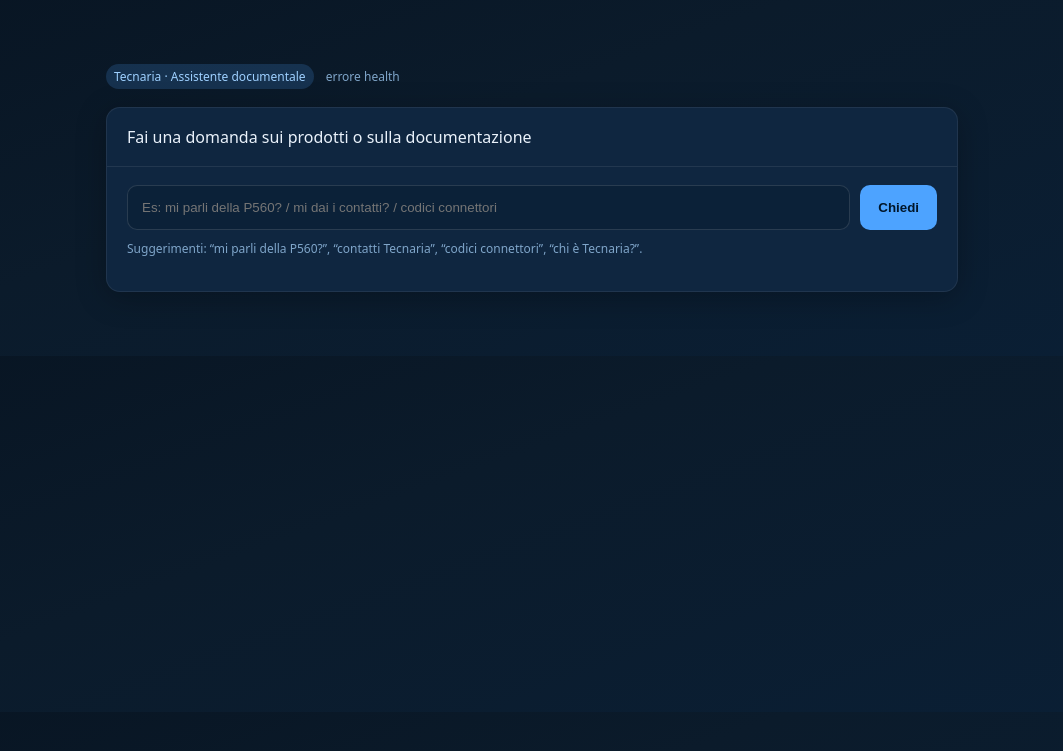
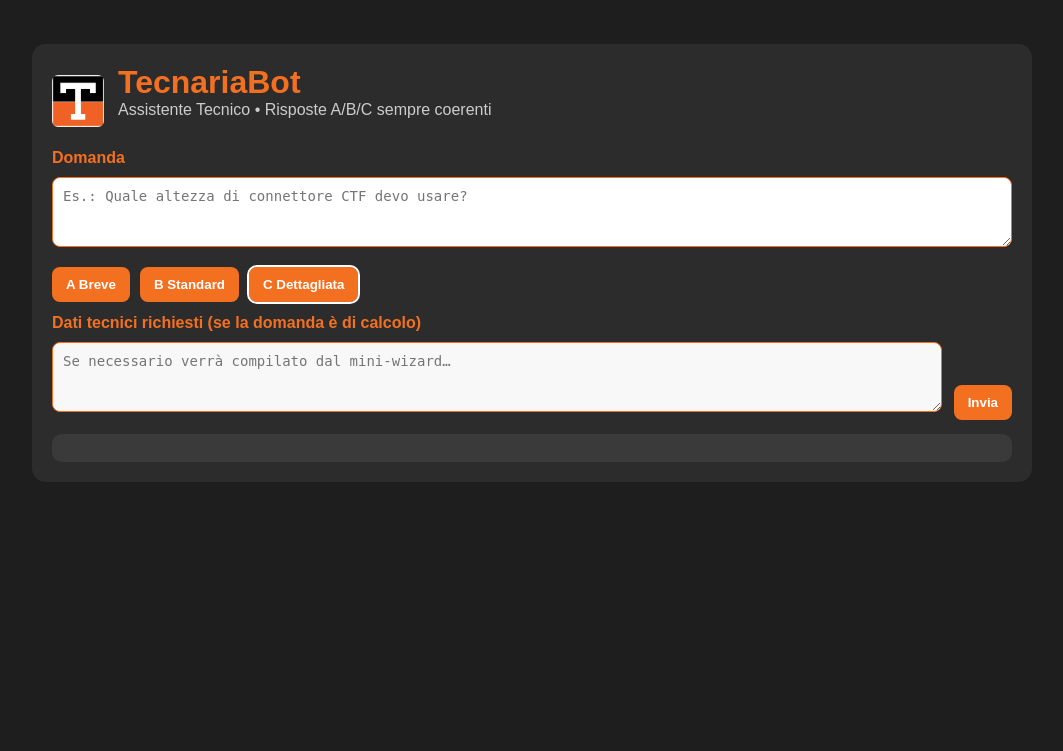
Before and after one commit to ZanRoberto/Tecnaria_V3, a Flask app: template templates/index.html in a window 1280 px wide. Shown: the top 751 px of the page, without its empty margins (108-1171 px from the left). Run offline with Flask 3, Linux system fonts and the light colour scheme; the template is opened without the code that fills it, so the values that code supplies are empty.

Commit message:
Update index.html

```diff
--- a/templates/index.html
+++ b/templates/index.html
@@ -1,152 +1,75 @@
-<!doctype html>
+<!DOCTYPE html>
 <html lang="it">
 <head>
-  <meta charset="utf-8" />
+  <meta charset="UTF-8" />
   <meta name="viewport" content="width=device-width,initial-scale=1" />
-  <title>Tecnaria · Assistente documentale</title>
+  <title>TecnariaBot</title>
+  <link rel="stylesheet" href="/static/img/style.css?v=2025-09-19" />
   <style>
-    :root{
-      --bg:#0b1b2b; --card:#0f2640; --muted:#7fa5c9; --text:#eaf2fb; --accent:#4da3ff; --accent-2:#9ed0ff;
-    }
-    *{box-sizing:border-box}
-    body{margin:0;font-family:system-ui,-apple-system,Segoe UI,Roboto,Ubuntu,'Helvetica Neue',Arial;
-         background:linear-gradient(160deg,#081523 0%, #0b1b2b 40%, #0a1f35 100%); color:var(--text)}
-    .wrap{max-width:900px;margin:40px auto;padding:24px}
-    .brand{display:flex;align-items:center;gap:12px;margin-bottom:18px}
-    .brand h1{font-size:18px;margin:0;font-weight:600;letter-spacing:.2px}
-    .card{background:var(--card);border:1px solid rgba(255,255,255,.07);border-radius:14px;box-shadow:0 6px 30px rgba(0,0,0,.25)}
-    .head{padding:18px 20px;border-bottom:1px solid rgba(255,255,255,.08);display:flex;justify-content:space-between;align-items:center}
-    .status{font-size:12px;color:var(--muted)}
-    .content{padding:18px 20px}
-    .inputrow{display:flex;gap:10px}
-    .inputrow input{flex:1;padding:14px 14px;border-radius:10px;border:1px solid rgba(255,255,255,.12);
-      background:#0b2138;color:var(--text);outline:none}
-    .inputrow button{padding:14px 18px;border-radius:10px;border:0;background:var(--accent);color:#00162a;font-weight:700;cursor:pointer}
-    .inputrow button:disabled{opacity:.6;cursor:not-allowed}
-    .hint{margin-top:10px;color:var(--muted);font-size:12px}
-    .answer{white-space:pre-wrap;line-height:1.45}
-    .debug{margin-top:10px;font-family:ui-monospace, SFMono-Regular, Menlo, Consolas, "Liberation Mono", monospace;
-      font-size:12px;background:#061423;border:1px solid rgba(255,255,255,.09);border-radius:10px;padding:12px;color:#a6c3e5}
-    .badge{background:rgba(77,163,255,.18);color:var(--accent-2);padding:4px 8px;border-radius:999px;font-size:12px}
-    .btn{background:transparent;border:1px solid rgba(255,255,255,.18);color:var(--text);padding:8px 10px;border-radius:8px;cursor:pointer}
+    :root{--tecnaria-orange:#f37021}
+    body{font-family:Arial,Helvetica,sans-serif;background:#1e1e1e;color:#fff;margin:0}
+    .wrap{max-width:960px;margin:24px auto;padding:20px;background:#2c2c2c;border-radius:14px}
+    header{display:flex;align-items:center;gap:14px;margin-bottom:10px}
+    header img{height:52px;width:auto;border-radius:6px}
+    h1{margin:0;color:var(--tecnaria-orange)}
+    .subtitle{margin:0 0 18px 0;color:#ccc}
+    label{display:block;margin:12px 0 6px 0;color:var(--tecnaria-orange);font-weight:700}
+    textarea,input,select{width:100%;box-sizing:border-box;background:#fff;color:#000;
+      border:1px solid var(--tecnaria-orange);border-radius:8px;padding:10px}
+    .row{display:grid;grid-template-columns:1fr auto;gap:12px;align-items:end}
+    .modes{display:flex;gap:10px;margin:8px 0 0 0}
+    .btn{background:var(--tecnaria-orange);color:#fff;border:none;border-radius:8px;padding:10px 14px;
+      font-weight:700;cursor:pointer}
+    .btn.secondary{background:#444}
+    .btn.active{outline:2px solid #fff}
+    .wizard{display:none;background:#3a3a3a;padding:12px;border-radius:10px;margin:12px 0}
+    .wizard .grid{display:grid;grid-template-columns:repeat(2,1fr);gap:10px}
+    .small-note{color:#bbb;font-size:12px;margin-top:6px}
+    .answer{background:#3a3a3a;padding:14px;border-radius:10px;white-space:pre-wrap;margin-top:14px}
+    @media (max-width:720px){.wizard .grid{grid-template-columns:1fr} .row{grid-template-columns:1fr}}
   </style>
 </head>
 <body>
   <div class="wrap">
-    <div class="brand">
-      <div class="badge">Tecnaria · Assistente documentale</div>
-      <div id="healthDot" class="status">verifica indice…</div>
+    <header>
+      <img src="/static/img/logo.jpg" alt="Logo Tecnaria" />
+      <div>
+        <h1>TecnariaBot</h1>
+        <p class="subtitle">Assistente Tecnico • Risposte A/B/C sempre coerenti</p>
+      </div>
+    </header>
+
+    <!-- Domanda -->
+    <label for="question">Domanda</label>
+    <textarea id="question" rows="3" placeholder="Es.: Quale altezza di connettore CTF devo usare?"></textarea>
+
+    <!-- Modalità A/B/C -->
+    <div class="modes">
+      <button class="btn" id="btnA" type="button">A Breve</button>
+      <button class="btn" id="btnB" type="button">B Standard</button>
+      <button class="btn active" id="btnC" type="button">C Dettagliata</button>
     </div>
 
-    <div class="card">
-      <div class="head">
-        <div>Fai una domanda sui prodotti o sulla documentazione</div>
-        <div>
-          <button id="btnReload" class="btn" title="Ricarica indice" style="display:none">Ricarica indice</button>
-        </div>
-      </div>
-      <div class="content">
-        <form id="askForm" class="inputrow">
-          <!-- NOME CAMPO GIUSTO: 'domanda' -->
-          <input id="domanda" name="domanda" type="text" placeholder="Es: mi parli della P560? / mi dai i contatti? / codici connettori" autocomplete="off" />
-          <button id="btnAsk" type="submit">Chiedi</button>
-        </form>
-        <div class="hint">Suggerimenti: “mi parli della P560?”, “contatti Tecnaria”, “codici connettori”, “chi è Tecnaria?”.</div>
-
-        <div id="out" class="answer" style="margin-top:16px"></div>
-        <div id="dbg" class="debug" style="display:none"></div>
+    <!-- Mini-wizard dinamico -->
+    <div id="wizard-dynamic" class="wizard" data-schema="">
+      <div class="grid" id="wizard-fields"><!-- campi generati da wizard.js --></div>
+      <div class="small-note">
+        I valori qui sopra compilano automaticamente il campo “Dati tecnici richiesti”.
       </div>
     </div>
+
+    <!-- Dati tecnici / context -->
+    <label for="context">Dati tecnici richiesti (se la domanda è di calcolo)</label>
+    <div class="row">
+      <textarea id="context" rows="3" readonly placeholder="Se necessario verrà compilato dal mini-wizard…"></textarea>
+      <button id="btnSend" class="btn" type="button">Invia</button>
+    </div>
+
+    <!-- Risposta -->
+    <div id="answer-box" class="answer"></div>
   </div>
 
-  <script>
-    const elQ   = document.getElementById('domanda');
-    const elOut = document.getElementById('out');
-    const elDbg = document.getElementById('dbg');
-    const elDot = document.getElementById('healthDot');
-    const elReload = document.getElementById('btnReload');
-    const btnAsk = document.getElementById('btnAsk');
-    let indexReady = false;
-
-    async function health(init=false){
-      try{
-        const r = await fetch('/health');
-        const j = await r.json();
-        indexReady = (j.docs && j.docs > 0);
-        elDot.textContent = indexReady ? `indice pronto · ${j.docs} blocchi` : 'indice non pronto';
-        elReload.style.display = indexReady ? 'inline-block' : 'inline-block';
-        if(!indexReady && init){
-          // prova un auto-reload una volta
-          await reloadIndex();
-          // ri-verifica
-          const r2 = await fetch('/health');
-          const j2 = await r2.json();
-          indexReady = (j2.docs && j2.docs > 0);
-          elDot.textContent = indexReady ? `indice pronto · ${j2.docs} blocchi` : 'indice non pronto';
-        }
-      }catch(e){
-        elDot.textContent = 'errore health';
-      }
-    }
-
-    async function reloadIndex(){
-      try{
-        elReload.disabled = true;
-        const r = await fetch('/reload', {method:'POST'});
-        const j = await r.json();
-        elOut.textContent = `Indice ricaricato: ${j.docs ?? '0'} documenti.`;
-      }catch(e){
-        elOut.textContent = 'Errore nella ricarica indice.';
-      }finally{
-        elReload.disabled = false;
-      }
-    }
-
-    elReload.addEventListener('click', async (ev)=>{
-      ev.preventDefault();
-      await reloadIndex();
-      await health(false);
-    });
-
-    document.getElementById('askForm').addEventListener('submit', async (ev)=>{
-      ev.preventDefault();
-      const q = elQ.value.trim();
-      if(!q){
-        elOut.textContent = 'Scrivi una domanda…';
-        return;
-      }
-      btnAsk.disabled = true;
-      elOut.textContent = '⏳ Sto cercando…';
-      elDbg.style.display = 'none';
-
-      try{
-        // INVIA FORM-DATA con CAMPO 'domanda'
-        const fd = new FormData();
-        fd.append('domanda', q);
-        const r = await fetch('/ask', {method:'POST', body: fd});
-        const j = await r.json();
-
-        // risposta
-        elOut.textContent = j.answer || '(nessuna risposta)';
-        // debug (se disponibile)
-        const dbg = {
-          found: j.found, score: j.score, from: j.from, tags: j.tags, question: j.question
-        };
-        elDbg.textContent = JSON.stringify(dbg, null, 2);
-        elDbg.style.display = 'block';
-      }catch(e){
-        elOut.textContent = 'Errore di rete o server.';
-      }finally{
-        btnAsk.disabled = false;
-      }
-    });
-
-    // all'avvio: controlla health e – se vuoto – prova un reload
-    health(true);
-
-    // placeholder utile
-    elQ.value = '';
-    elQ.focus();
-  </script>
+  <!-- Carica JS -->
+  <script src="/static/img/wizard.js?v=2025-09-19" defer></script>
 </body>
 </html>
```
